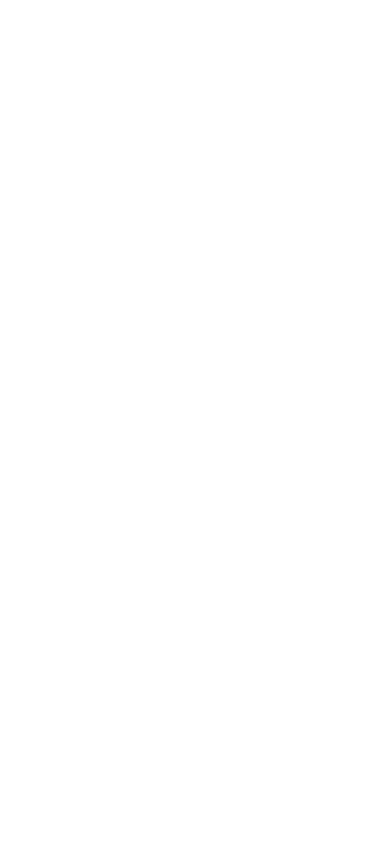
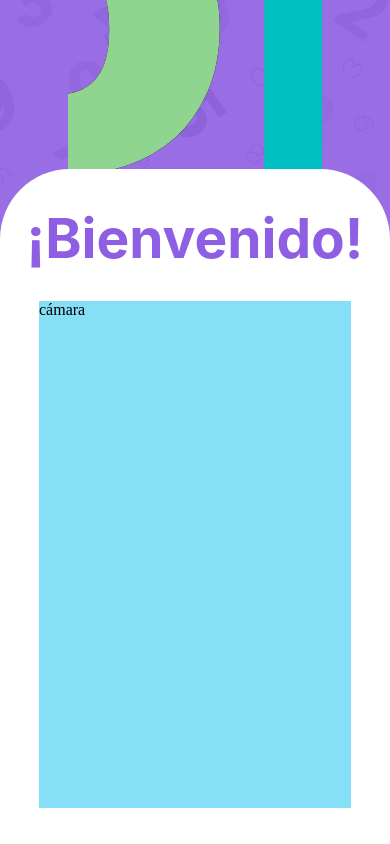
Before and after one commit to cintiavalero/CAPNEE, a React Native app: screen / in a window 390 px wide. Built offline with nearby package versions, Linux system fonts and the light colour scheme.

Commit message:
Se corrigieron las rutas de los import

```diff
--- a/App.js
+++ b/App.js
@@ -1,16 +1,21 @@
 import React from 'react';
 import { SafeAreaView, StatusBar, StyleSheet } from 'react-native';
+import Ejercicio from './screens/Actividad';
+import Login from './screens/Login';
+import LoginFacial from './screens/LoginFacial';
 import MenuPrincipal from './screens/Menu';
+import Perfil from './screens/Perfil';
+import SeleccionActividades from './screens/SeleccionActividades';
+import SeleccionNivel from './screens/SeleccionNivel';
 import SeleccionTema from './screens/Tema';
-import SeleccionNivel from './screens/SeleccionNivel';
-import SeleccionActividades from './screens/SeleccionActividades';
-import Perfil from './screens/Perfil';
+import VerificacionRegistro from './screens/VerificacionRegistro';
 
 
 
 export default function App() {
   return (
     <SafeAreaView style={styles.container}>
+      <LoginFacial/>
       {/* --Menu Principal-- */}
       {/* <MenuPrincipal/> */}
 
@@ -26,6 +31,7 @@
       {/* --Selección de Actividades-- */}
       {/* <SeleccionActividades/> */}
 
+
       <StatusBar style="auto"/>
     </SafeAreaView>
   );
--- a/screens/Login.js
+++ b/screens/Login.js
@@ -68,6 +68,7 @@
       flex: 1, // Usar flex para ajustar el contenido a la pantalla
       justifyContent: 'space-between',
       height: '100%',
+      width: '100%',
     },
     logo: {
         zIndex: 10,
--- a/screens/LoginFacial.js
+++ b/screens/LoginFacial.js
@@ -26,6 +26,7 @@
         flex: 1, // Usar flex para ajustar el contenido a la pantalla
         justifyContent: 'space-between',
         height: '100%',
+        width: '100%',
     },
     logo: {
         zIndex: 10,
--- a/screens/VerificacionRegistro.js
+++ b/screens/VerificacionRegistro.js
@@ -31,6 +31,7 @@
         flex: 1, // Usar flex para ajustar el contenido a la pantalla
         justifyContent: 'space-between',
         height: '100%',
+        width: '100%',
     },
     logo: {
         zIndex: 10,
```
